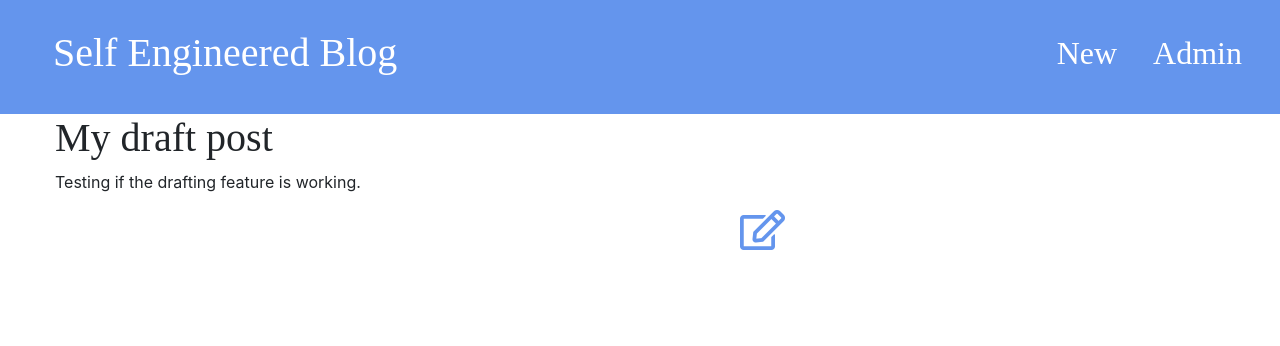
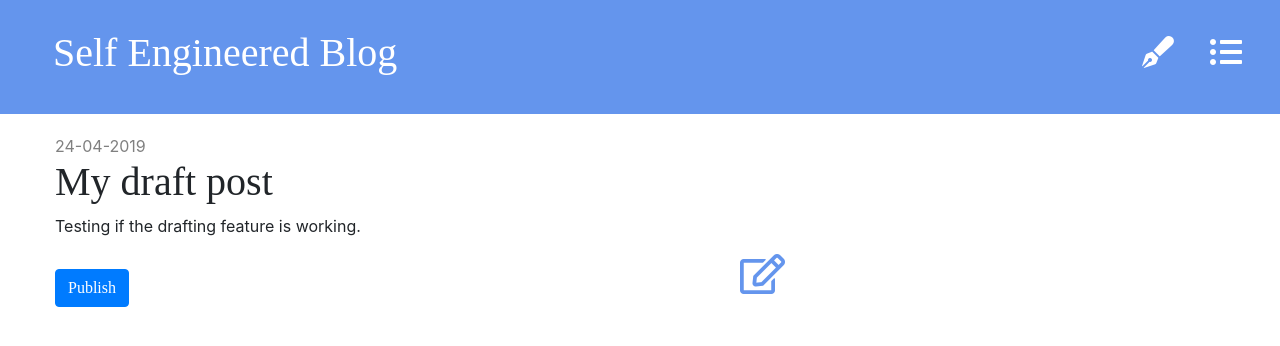
Before and after one commit to abdallahash/django_blog_app, a Django app: page /post/6/ in a window 1280 px wide. Shown: the top 346 px of the page. Run offline with Django 3.2, Linux system fonts and the light colour scheme; a user stored in the database is signed in; data comes from the database, SQL or seed files in the repository; both versions use the stored data as it was after the commit; some libraries are stand-ins or nearby versions.

Commit message:
Add new feature to create drafs and publish them.

```diff
--- a/blog/templates/blog/base.html
+++ b/blog/templates/blog/base.html
@@ -15,9 +15,9 @@
     <div class="page-header">
         <a href="{% url 'post_list' %}"><h1>Self Engineered Blog</h1></a>
         <div class="page-header-right">
-            <a href="/admin">Admin</a>
             {% if user.is_authenticated %}
-                <a href="{% url 'post_new' %}">New</a>
+                <a href="{% url 'post_draft_list' %}"><i class="fas fa-list-ul"></i></a>
+                <a href="{% url 'post_new' %}"><i class="fas fa-pen-fancy"></i></a>
             {% endif %}
         </div>
     </div>
--- a/blog/templates/blog/post_detail.html
+++ b/blog/templates/blog/post_detail.html
@@ -4,7 +4,11 @@
     <div class="post">
         {% if post.published_date %}
         <div class="date">
-            {{ post.published_date }}
+            {{ post.published_date |date:'d-m-Y' }}
+        </div>
+        {% else %}
+        <div class="date">
+            {{ post.created_date |date:'d-m-Y' }}
         </div>
         {% endif %}
         <h2>{{ post.title }}</h2>
@@ -12,5 +16,8 @@
         {% if user.is_authenticated %}
             <a href="{% url 'post_edit' pk=post.pk %}"><i class="far fa-edit" style="color:cornflowerblue; float: right;"></i></a>
         {% endif %}
+        {% if not post.published_date %}
+            <a href="{% url 'post_publish' pk=post.pk %}"><button class="btn btn-primary">Publish</button></a>
+        {% endif %}
         </div>
 {% endblock %}
--- a/blog/templates/blog/post_list.html
+++ b/blog/templates/blog/post_list.html
@@ -4,7 +4,7 @@
     {% for post in posts %}
     <div class="post">
         <div class="date">
-            <p>{{ post.published_date }}</p>
+            <p>{{ post.published_date|date:'d-m-Y' }}</p>
         </div>
         <h2><a href="{% url 'post_detail' pk=post.pk  %}">{{ post.title }}</a></h2>
         <p>{{ post.text | linebreaksbr }}</p>
--- a/blog/urls.py
+++ b/blog/urls.py
@@ -12,4 +12,9 @@ urlpatterns = [
 
     #selfengineered/post/2/edit/
     path('post/<int:pk>/edit/', views.post_edit, name='post_edit'),
+
+    #selfengineered/drafts
+    path('drafts/', views.post_draft_list, name='post_draft_list'),
+
+    path('post/<int:pk>/publish/', views.post_publish, name='post_publish')
 ]
--- a/blog/views.py
+++ b/blog/views.py
@@ -22,7 +22,6 @@ def post_new(request):
             #False commit means saving without adding the stuff to the database.
             post = form.save(commit=False)
             post.author = request.user
-            post.published_date = timezone.now()
             post.save()
             return redirect('post_detail', pk=post.pk)
     else:
@@ -37,10 +36,19 @@ def post_edit(request, pk):
         if form.is_valid():
             post= form.save(commit=False)
             post.author = request.user
-            post.published_date = timezone.now()
             post.save()
             return redirect('post_detail', pk=post.pk)
     else:
         form = PostForm(instance=post)
         stuff_for_frontend = {'form': form}
     return render(request, 'blog/post_edit.html', stuff_for_frontend)
+
+def post_draft_list(request):
+    draft_posts = Post.objects.filter(published_date__isnull=True).order_by('-created_date')
+    stuff_for_frontend = {'draft_posts': draft_posts}
+    return render(request, 'blog/post_draft_list.html', stuff_for_frontend)
+
+def post_publish(request, pk):
+    post = get_object_or_404(Post, pk=pk)
+    post.publish()
+    return redirect('post_detail', pk=pk)
```
Also changed, not shown: blog/templates/blog/post_draft_list.html (added, +13 -0 lines), db.sqlite3.
